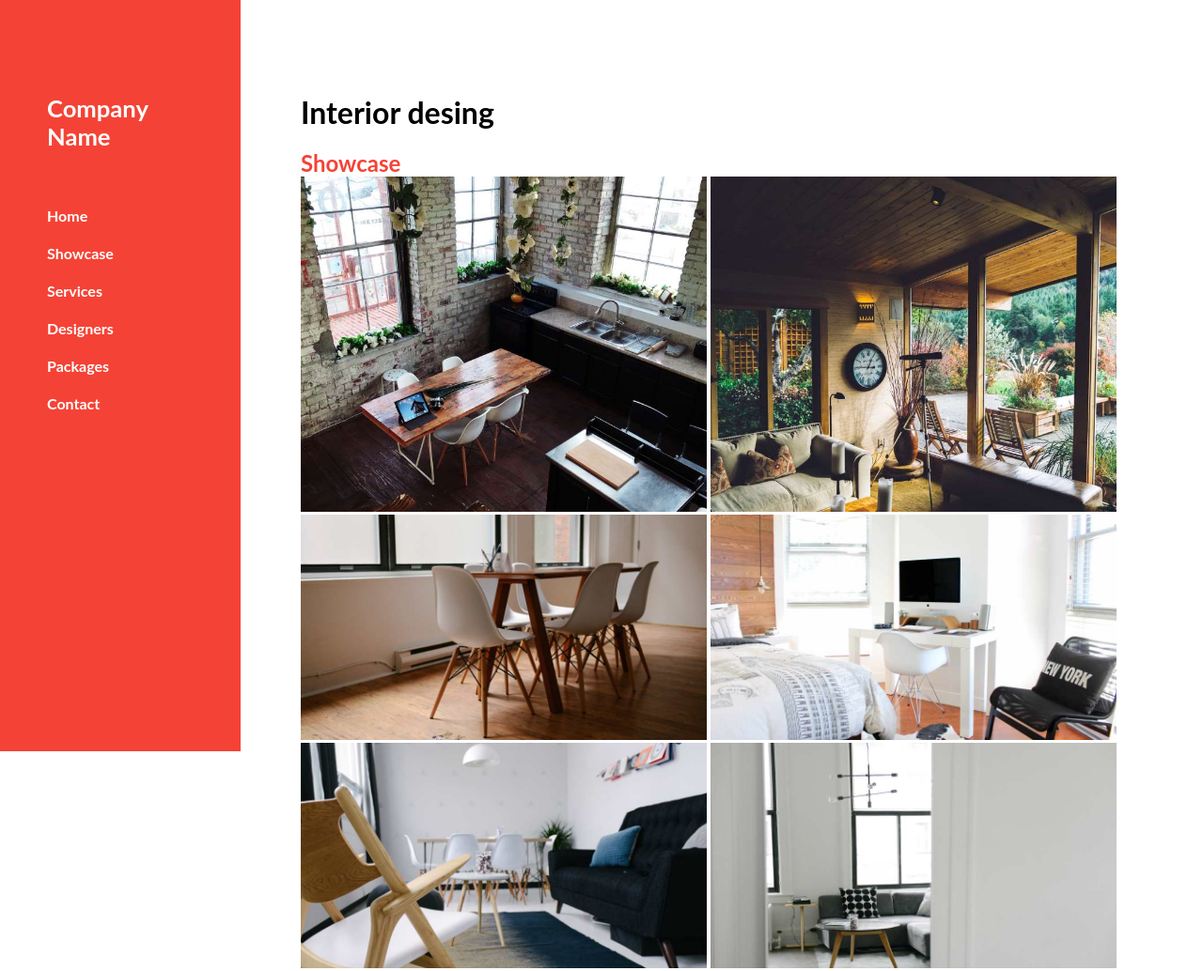
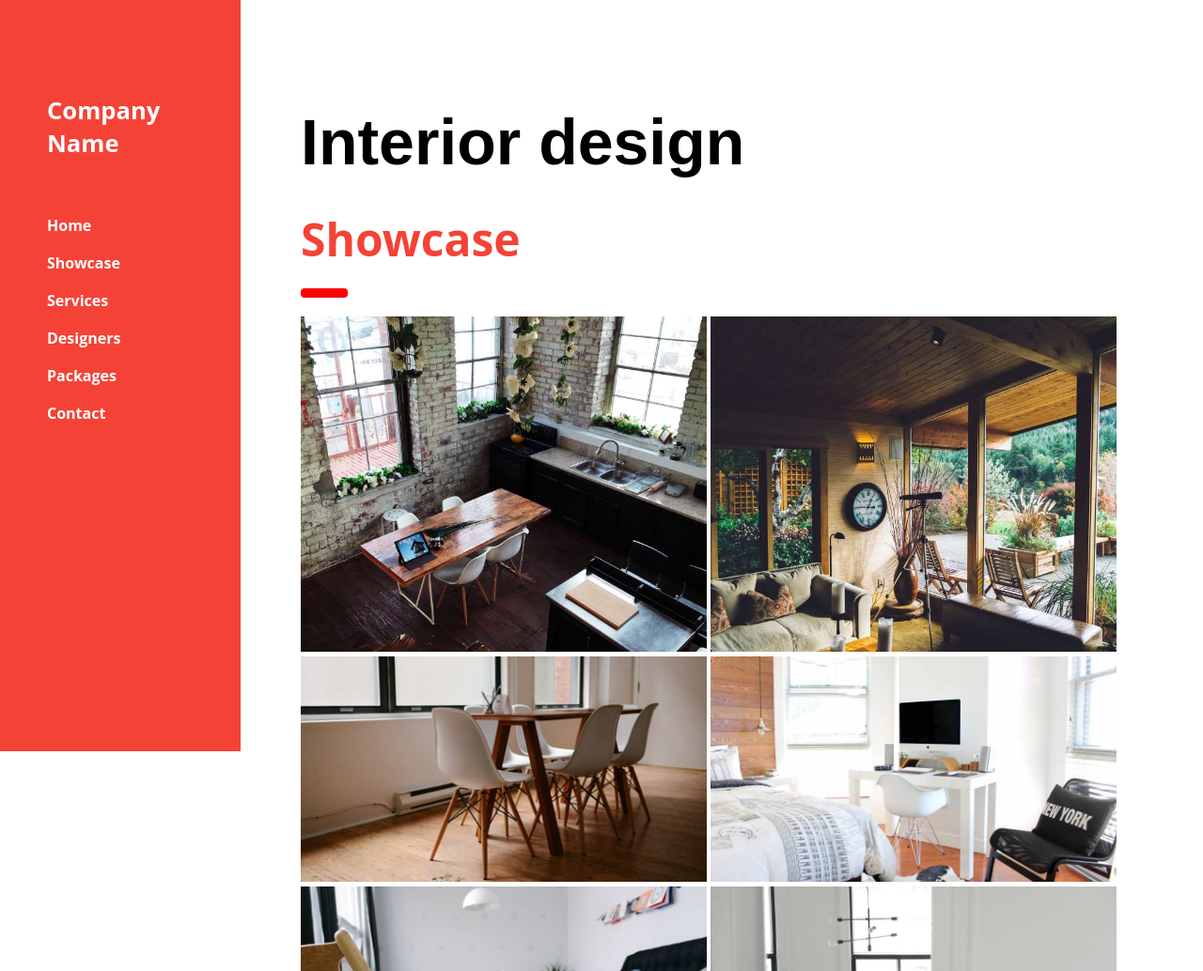
Before and after one commit to carlospfcb/interior-design, a plain HTML site: page index.html in a window 1280 px wide. Shown: the top 1034 px of the page at 94% size. Drawn offline with Linux system fonts and the light colour scheme.

Commit message:
Add files via upload

```diff
--- a/index.html
+++ b/index.html
@@ -22,7 +22,7 @@
         </nav>
     </header>
     <main class="right">
-        <h1>Interior desing</h1>
+        <h1>Interior design</h1>
         <h2>Showcase</h2>
         <div class="stripe"></div>
         <div class="gallery">
--- a/styles/style.css
+++ b/styles/style.css
@@ -1,14 +1,11 @@
 :root {
     --main-bg-color: #f44336;
-
   }
 html{
     box-sizing: border-box;
-    /* overflow: hidden; */
 }
 body{
     font-family: 'Open Sans', sans-serif;
-    /* overflow: hidden; */
 }
 *,*:before, *:after{
         box-sizing: inherit;
@@ -16,7 +13,7 @@ body{
     *{
         margin: 0;
         padding: 0;
-        font-family: 'Lato', sans-serif;
+        /* font-family: 'Lato', sans-serif; */
     }
 
 .clearfix::before,
@@ -27,9 +24,14 @@ body{
 /*general*/
 h1{
     margin: 100px 20px 20px 0;
+    font-weight: bolder;
+    line-height: 1.5;
+    font-size: 68px;
+    font-family: "Poppins", sans-serif;
 }
 h2{
     color: var(--main-bg-color);
+    font-size: 48px!important;
 }
 h3{
     color: #fff;
@@ -38,6 +40,17 @@ h3{
 .right{
     float: right;
     width: 75%;
+}
+.stripe{
+    color: var(--main-bg-color);
+    width: 50px;
+    border: 5px solid red;
+    border-radius: 4px;
+    margin-block-start: 0.5em;
+    margin-block-end: 0.67em;
+    font-weight: 400;
+    margin: 20px 0;
+    font-size: 16px;
 }
 /*header*/
 header{
```
